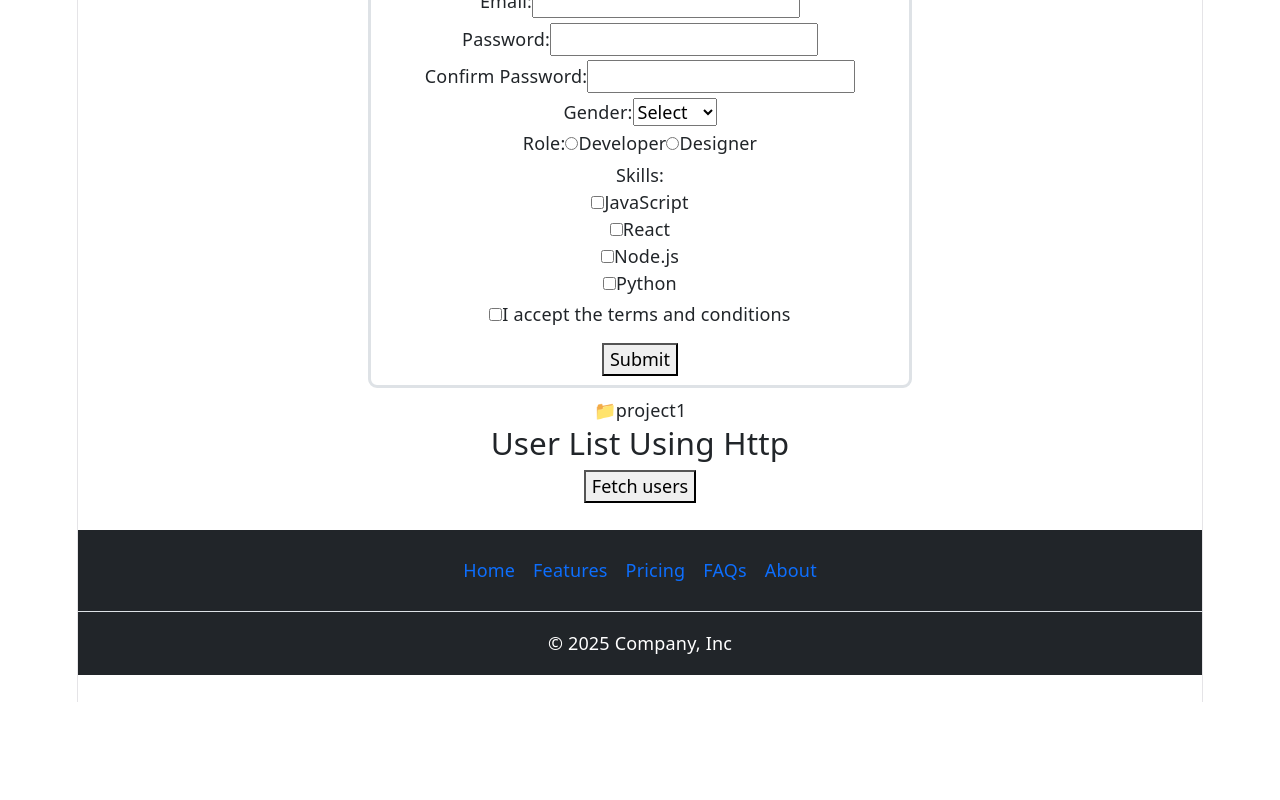
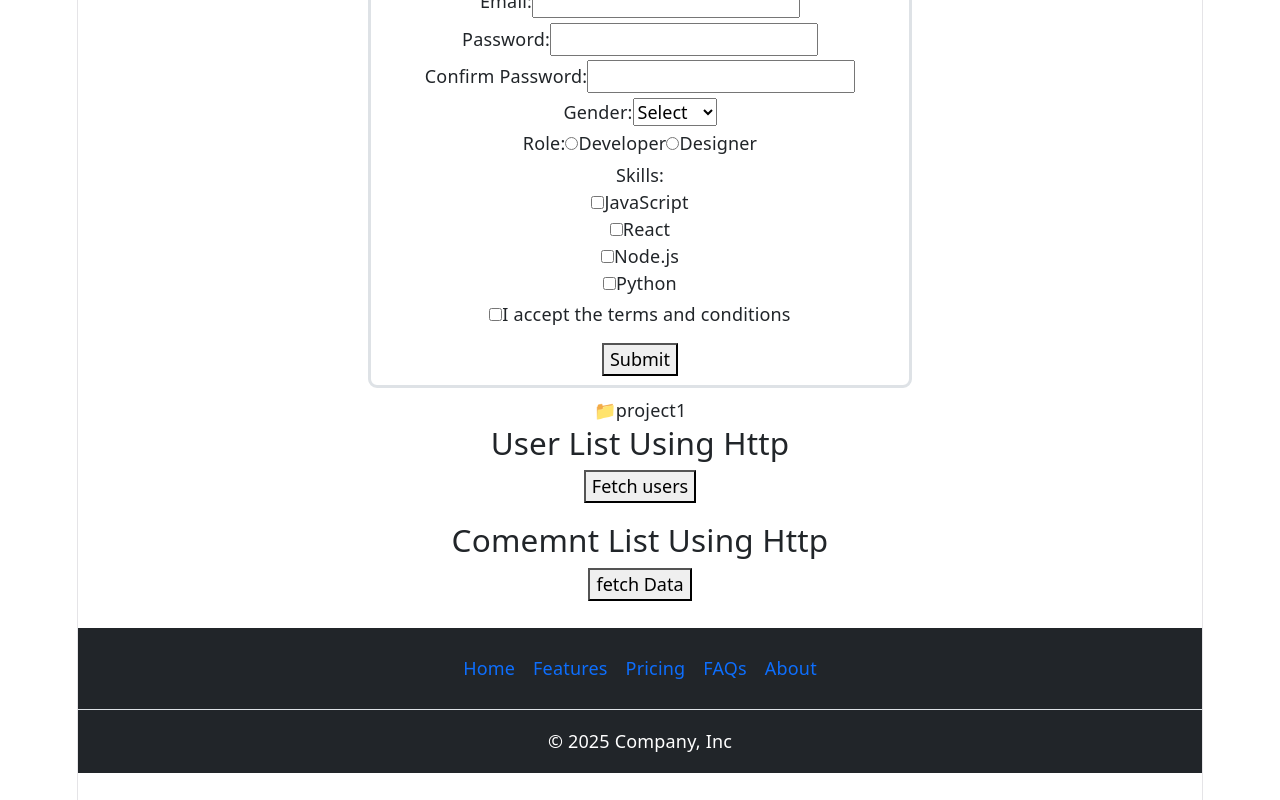
Before and after one commit to srinithreddy16/react-engineering-playbook, a React (Vite) app in the folder my-app/: page / in a window 1280 px wide. Shown: the part 8935-9735 px from the top of the page. Before the commit the page ends 9637 px from the top, so only its background shows below. Built offline with nearby package versions, Linux system fonts and the light colour scheme; the HTML template or start-up script is replaced by a standard one.

Commit message:
Fetch data using axios

```diff
--- a/my-app/package.json
+++ b/my-app/package.json
@@ -10,6 +10,7 @@
     "preview": "vite preview"
   },
   "dependencies": {
+    "axios": "^1.20.0",
     "bootstrap": "^5.3.8",
     "formik": "^2.4.9",
     "prop-types": "^15.8.1",
--- a/my-app/src/components/body/body.tsx
+++ b/my-app/src/components/body/body.tsx
@@ -19,6 +19,7 @@
 import Folder from "../folder_explorer/Folder";
 import folderData from '../folder_explorer/data.json'
 import UserList_Http from "../http/UserList_Http.tsx";
+import CommentList_Http from "../http/CommentList_Http.tsx";
 
 function Body(){
   console.log(add(10,20));
@@ -49,6 +50,7 @@
     <FormDemo2/>
     <Folder folderInfo={folderData}/>
     <UserList_Http/>
+    <CommentList_Http/>
 
 
 
--- /dev/null
+++ b/my-app/src/components/http/CommentList_Http.tsx
@@ -0,0 +1,31 @@
+import axios from 'axios';
+import { useState } from 'react';
+
+export default function CommentList_Http() {
+  const [comments,setComments] = useState<any[]>([]);
+
+  const fetchCommentsData = async()=>{
+    const response = await axios.get('https://jsonplaceholder.typicode.com/comments');
+    setComments(response.data);
+  }
+
+  return <>
+    <h3 className="text-center">Comemnt List Using Http</h3>
+
+    <button onClick={fetchCommentsData}>fetch Data</button>
+
+    <table className="table table-bordered">
+        <tbody>
+            {comments.map(comment=>{
+                return <tr key={comment.id}>
+                    <td>{comment.id}</td>
+                    <td>{comment.postId}</td>
+                    <td>{comment.name}</td>
+                    <td>{comment.email}</td>
+                    <td>{comment.body}</td>
+                </tr>
+            })}
+        </tbody>
+    </table>
+  </>
+}
```
Also changed, not shown: my-app/notes.txt, 1 other file (tests, documents, lock files or other folders).
